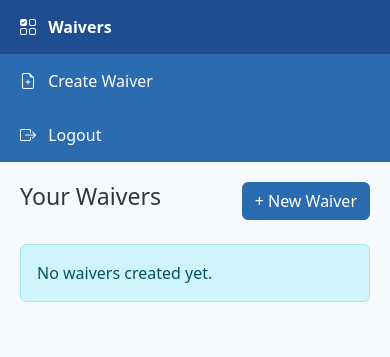
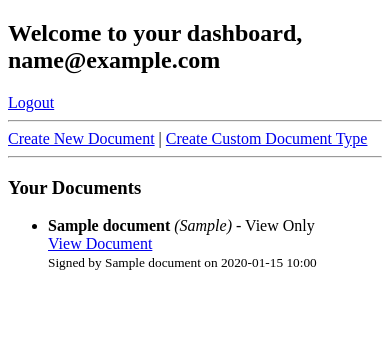
Before and after one commit to JoeC16/onfile-mvp, a Flask app: page /dashboard in a window 390 px wide. Shown: the top 357 px of the page. Run offline with Flask 3, Linux system fonts and the light colour scheme; a user stored in the database is signed in; tables that the repository leaves empty hold one stand-in row (values such as "Sample post"); some libraries are stand-ins or nearby versions.

Commit message:
Add files via upload

```diff
--- a/templates/dashboard.html
+++ b/templates/dashboard.html
@@ -1,159 +1,38 @@
+
 <!DOCTYPE html>
-<html lang="en">
+<html>
 <head>
-  <meta charset="UTF-8">
-  <title>Dashboard – Onfile</title>
-  <meta name="viewport" content="width=device-width, initial-scale=1">
-  <link
-    href="https://cdn.jsdelivr.net/npm/bootstrap@5.3.0/dist/css/bootstrap.min.css"
-    rel="stylesheet">
-  <link
-    href="https://cdn.jsdelivr.net/npm/bootstrap-icons@1.10.5/font/bootstrap-icons.css"
-    rel="stylesheet">
-  <style>
-    body {
-      background-color: #f7fafc;
-      color: #2d3748;
-    }
-    .sidebar {
-      height: 100vh;
-      width: 240px;
-      position: fixed;
-      top: 0;
-      left: 0;
-      background-color: #2b6cb0;
-      padding-top: 60px;
-    }
-    .sidebar a {
-      display: block;
-      color: white;
-      padding: 15px 20px;
-      text-decoration: none;
-    }
-    .sidebar a:hover {
-      background-color: #24539a;
-    }
-    .sidebar a.active {
-      background-color: #1e4d91;
-      font-weight: bold;
-    }
-    .main-content {
-      margin-left: 240px;
-      padding: 40px 20px;
-    }
-    .card {
-      border: none;
-      border-radius: 10px;
-      box-shadow: 0 4px 12px rgba(0, 0, 0, 0.05);
-    }
-    .btn-primary {
-      background-color: #2b6cb0;
-      border-color: #2b6cb0;
-    }
-    @media (max-width: 768px) {
-      .sidebar {
-        width: 100%;
-        height: auto;
-        position: relative;
-        padding-top: 0;
-      }
-      .main-content {
-        margin-left: 0;
-        padding-top: 20px;
-      }
-    }
-  </style>
-  <script src="https://cdn.jsdelivr.net/npm/qrcode/build/qrcode.min.js"></script>
+    <title>Dashboard - Onfile</title>
 </head>
 <body>
-
-  <!-- Sidebar -->
-  <div class="sidebar">
-    <a href="/dashboard" class="active">
-      <i class="bi bi-ui-checks-grid me-2"></i> Waivers
-    </a>
-    <a href="/create_waiver">
-      <i class="bi bi-file-earmark-plus me-2"></i> Create Waiver
-    </a>
-    <a href="/logout">
-      <i class="bi bi-box-arrow-right me-2"></i> Logout
-    </a>
-  </div>
-
-  <!-- Main Content -->
-  <div class="main-content">
-    <div class="d-flex justify-content-between align-items-center mb-4">
-      <h3>Your Waivers</h3>
-      <a href="/create_waiver" class="btn btn-primary">+ New Waiver</a>
-    </div>
-
-    {% if waivers %}
-      <div class="accordion" id="waiverAccordion">
-        {% for waiver in waivers %}
-          <div class="accordion-item mb-3">
-            <h2 class="accordion-header" id="heading{{ loop.index }}">
-              <button class="accordion-button" type="button" data-bs-toggle="collapse" data-bs-target="#collapse{{ loop.index }}">
-                {{ waiver.title }}
-              </button>
-            </h2>
-            <div id="collapse{{ loop.index }}" class="accordion-collapse collapse {% if loop.first %}show{% endif %}">
-              <div class="accordion-body">
-
-                <!-- Share Link Row -->
-                <div class="d-flex justify-content-between align-items-center mb-3">
-                  <code class="text-break">{{ request.host_url }}waiver/{{ waiver.link }}</code>
-                  <div class="btn-group">
-                    <button class="btn btn-sm btn-outline-secondary" onclick="copyToClipboard('{{ request.host_url }}waiver/{{ waiver.link }}')">Copy Link</button>
-                    <button class="btn btn-sm btn-outline-info" onclick="generateQR('{{ waiver.link }}', {{ loop.index }})">QR Code</button>
-                  </div>
-                </div>
-                <div id="qrcode-{{ loop.index }}" class="mb-3"></div>
-
-                {% if waiver.signers %}
-                  <ul class="list-group">
-                    {% for signer in waiver.signers %}
-                      <li class="list-group-item d-flex justify-content-between align-items-center">
-                        <div>
-                          <strong>{{ signer[0] }}</strong> ({{ signer[1] }})
-                        </div>
-                        <a href="/waivers/{{ signer[2] }}" class="btn btn-sm btn-outline-primary">Download PDF</a>
-                      </li>
-                    {% endfor %}
-                  </ul>
-                {% else %}
-                  <div class="alert alert-info mt-3">No signers yet.</div>
+    <h2>Welcome to your dashboard, {{ current_user.email }}</h2>
+    <a href="{{ url_for('logout') }}">Logout</a>
+    <hr>
+    <a href="{{ url_for('create_document') }}">Create New Document</a> |
+    <a href="{{ url_for('create_custom_type') }}">Create Custom Document Type</a>
+    <hr>
+    <h3>Your Documents</h3>
+    {% if documents %}
+        <ul>
+        {% for doc in documents %}
+            <li>
+                <strong>{{ doc.title }}</strong>
+                <em>({{ doc.doc_type }})</em>
+                {% if doc.view_only %}
+                    <span>- View Only</span>
+                {% elif doc.requires_signature %}
+                    <span>- Requires Signature</span>
                 {% endif %}
-
-              </div>
-            </div>
-          </div>
+                <br>
+                <a href="{{ url_for('view_document', doc_id=doc.id) }}" target="_blank">View Document</a>
+                {% if doc.signed_name %}
+                    <br><small>Signed by {{ doc.signed_name }} on {{ doc.signed_at.strftime('%Y-%m-%d %H:%M') }}</small>
+                {% endif %}
+            </li>
         {% endfor %}
-      </div>
+        </ul>
     {% else %}
-      <div class="alert alert-info">No waivers created yet.</div>
+        <p>You haven’t created any documents yet.</p>
     {% endif %}
-  </div>
-
-  <!-- Scripts -->
-  <script>
-    function copyToClipboard(text) {
-      navigator.clipboard.writeText(text).then(function() {
-        alert('Link copied to clipboard!');
-      }, function(err) {
-        alert('Failed to copy: ' + err);
-      });
-    }
-
-    function generateQR(link, index) {
-      const container = document.getElementById('qrcode-' + index);
-      container.innerHTML = '';
-      const fullLink = '{{ request.host_url }}waiver/' + link;
-      QRCode.toCanvas(fullLink, { width: 150 }, function (err, canvas) {
-        if (!err) container.appendChild(canvas);
-      });
-    }
-  </script>
-
-  <script src="https://cdn.jsdelivr.net/npm/bootstrap@5.3.0/dist/js/bootstrap.bundle.min.js"></script>
 </body>
 </html>
```
Also changed, not shown: templates/create_document.html (added, +51 -0 lines), templates/login.html (+16 -82 lines).
